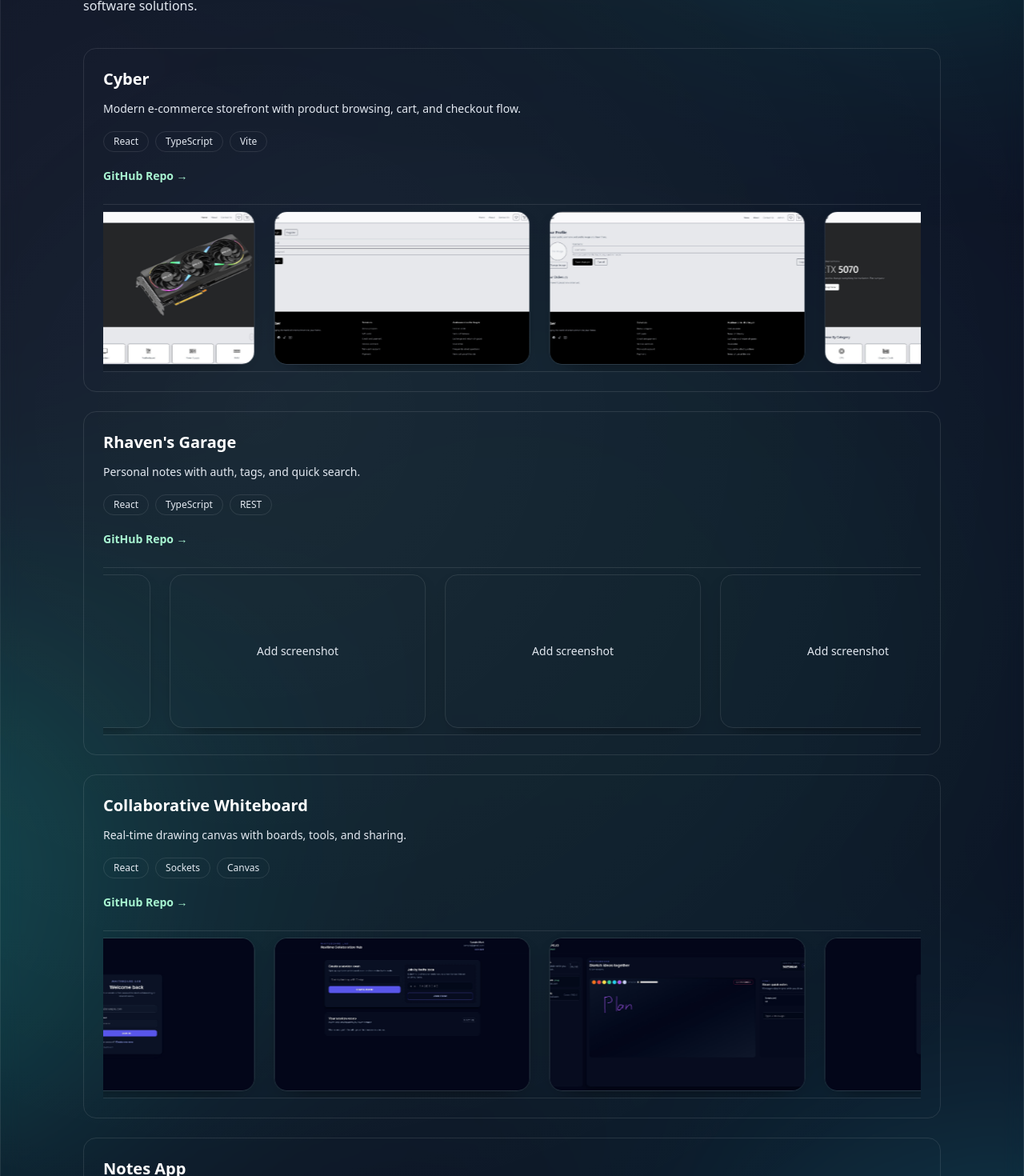
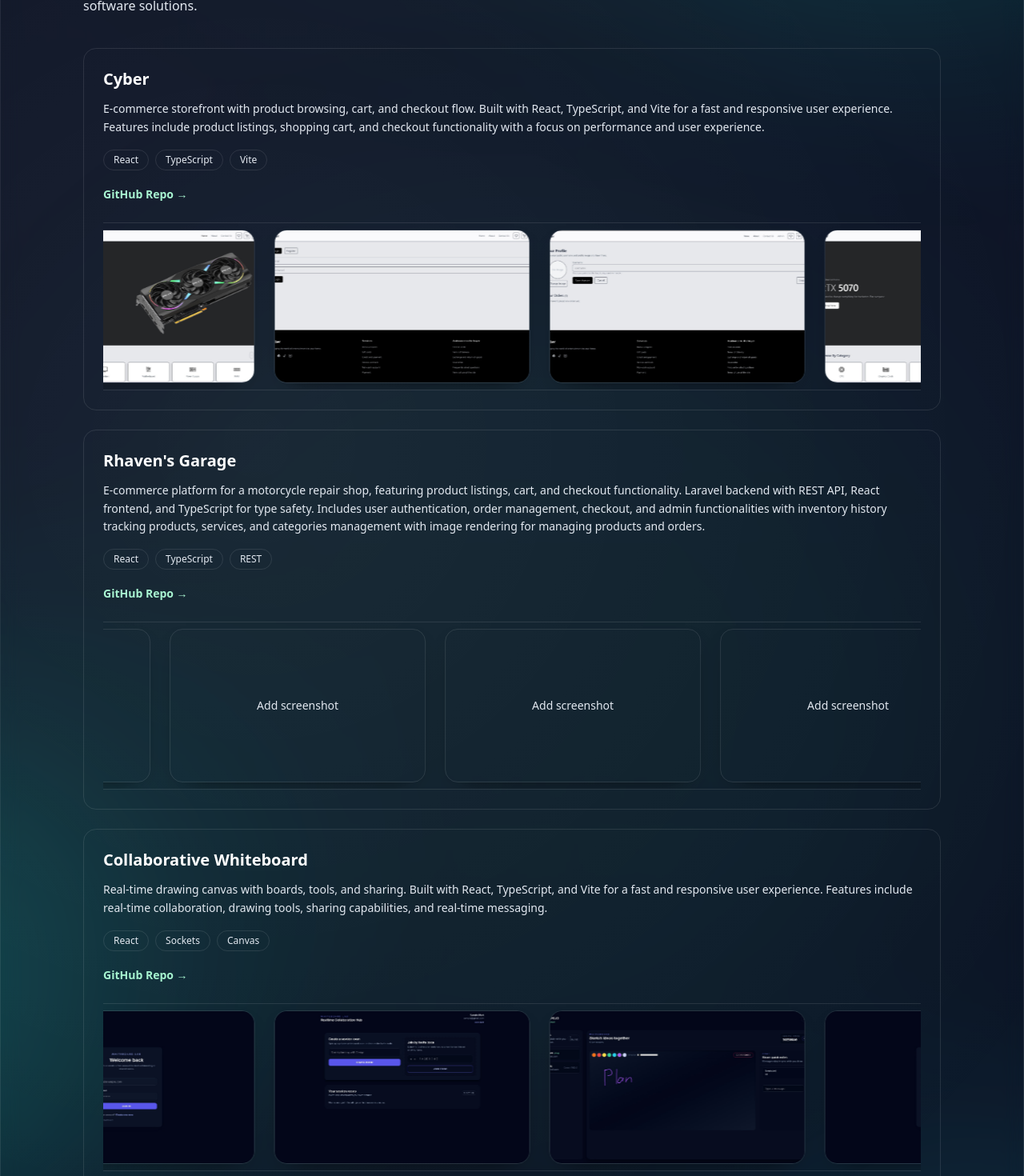
Before and after one commit to RonRonnix/PersonalPortfolio, a React (Vite) app: page / in a window 1280 px wide. Shown: the part 1840-3310 px from the top of the page at 80% size. Built offline with nearby package versions, Linux system fonts and the light colour scheme.

Commit message:
Changed descriptions and added Rhaven's garage project

```diff
--- a/src/App.tsx
+++ b/src/App.tsx
@@ -17,28 +17,41 @@ import Notes3 from './assets/images/Notes3.jpg'
 const projects = [
   {
     title: "Cyber",
-    description: 'Modern e-commerce storefront with product browsing, cart, and checkout flow.',
+    description:
+      `E-commerce storefront with product browsing, cart, and checkout flow.
+      Built with React, TypeScript, and Vite for a fast and responsive user experience.
+      Features include product listings, shopping cart, and checkout functionality with a focus on performance and user experience.`,
     repoUrl: 'https://github.com/RonRonnix/E-commerce.git',
     highlights: ['React', 'TypeScript', 'Vite'],
     screenshots: [cyberShot1, cyberShot2, cyberShot3]
   },
   {
     title: "Rhaven's Garage",
-    description: 'Personal notes with auth, tags, and quick search.',
+    description:
+      `E-commerce platform for a motorcycle repair shop, featuring product listings, cart, and checkout functionality.
+      Laravel backend with REST API, React frontend, and TypeScript for type safety.
+      Includes user authentication, order management, checkout, and admin functionalities with inventory history tracking
+      products, services, and categories management with image rendering for managing products and orders.`,
     repoUrl: 'https://github.com/RonRonnix/PersonalPortfolio.git',
     highlights: ['React', 'TypeScript', 'REST'],
     screenshots: []
   },
   {
     title: "Collaborative Whiteboard",
-    description: 'Real-time drawing canvas with boards, tools, and sharing.',
+    description:
+      `Real-time drawing canvas with boards, tools, and sharing.
+      Built with React, TypeScript, and Vite for a fast and responsive user experience.
+      Features include real-time collaboration, drawing tools, sharing capabilities, and real-time messaging.`,
     repoUrl: 'https://github.com/RonRonnix/Whiteboard.git',
     highlights: ['React', 'Sockets', 'Canvas'],
     screenshots: [Whiteboard1, Whiteboard2, Whiteboard3]
   },
   {
     title: "Notes App",
-    description: 'Personal notes with auth, tags, and quick search.',
+    description:
+      `Personal notes with auth, tags, and quick search.
+      Built with React, TypeScript, and Vite for a fast and responsive user experience.
+      Features include note creation, editing, tagging, and quick search functionality.`,
     repoUrl: 'https://github.com/RonRonnix/noteapp.git',
     highlights: ['React', 'TypeScript', 'REST'],
     screenshots: [Notes1, Notes2, Notes3]
```
